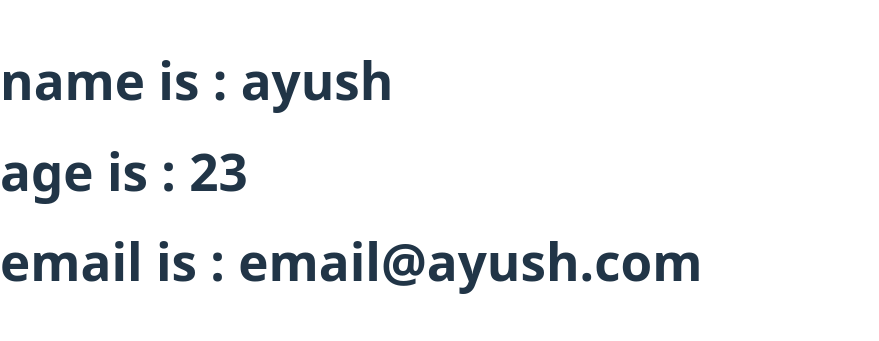
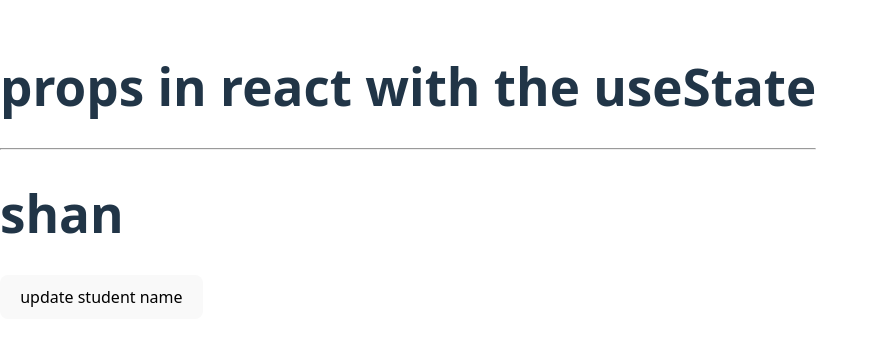
Before and after one commit to AyushSharma-17/React_revsionT1, a React (Vite) app: page / in a window 1280 px wide. Shown: the part 229-570 px from the top of the page, without its empty margins (0-879 px from the left). Built offline with nearby package versions, Linux system fonts and the light colour scheme.

Commit message:
passing props using usestate click event

```diff
--- a/src/App.jsx
+++ b/src/App.jsx
@@ -1,17 +1,13 @@
-import User from "./User";
+import { useState } from "react";
+import Student from "./Student";
+
 function App() {
-
-  let userObject = {
-    name: "ayush",
-    age: 23,
-    email: "email@ayush.com"
-  }
-
+  const [student, setStudent] = useState("shan");
   return (
     <>
-
-      <User user={userObject} />
+      <h1>props in react with the useState </h1>
+      {student && <Student name={student} />}
+      <button onClick={() => setStudent("Ayush")}>update student name</button>
     </>
   )
-
 } export default App;
--- /dev/null
+++ b/src/Student.jsx
@@ -0,0 +1,9 @@
+function Student({ name }) {
+    return (
+        <>
+            <hr />
+            <h1>{name}</h1>
+        </>
+    )
+}
+export default Student;
```
